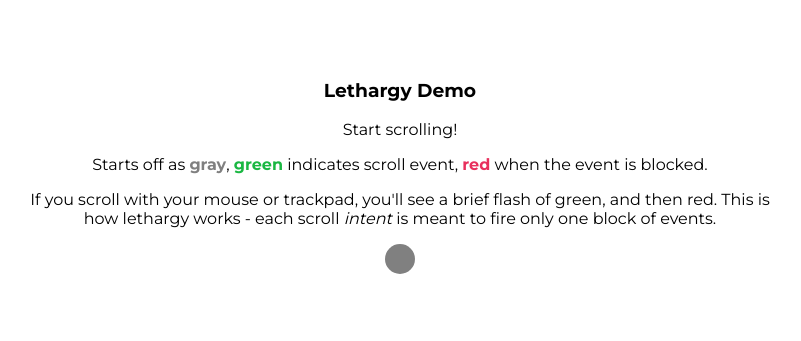
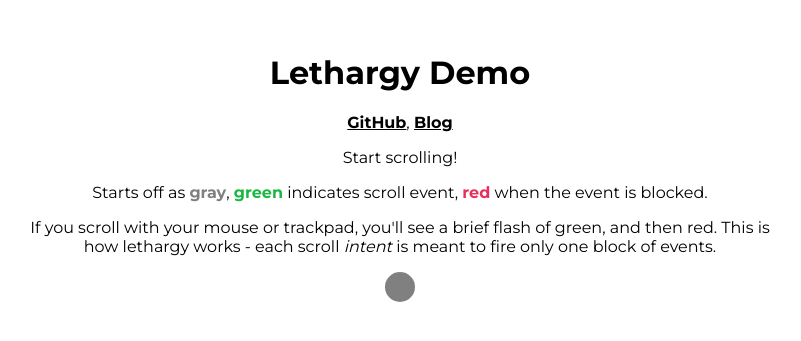
Before and after one commit to d4nyll/lethargy, a plain HTML site: page index.html in a window 1280 px wide. Shown: the part 231-572 px from the top of the page, without its empty margins (240-1041 px from the left). Drawn offline with nearby package versions, Linux system fonts and the light colour scheme.

Commit message:
Added links to GitHub and blog post

```diff
--- a/global.css
+++ b/global.css
@@ -8,6 +8,11 @@ html, body {
 
 body {
 	display: table;
+}
+
+a {
+	font-weight: 700;
+	color: inherit;
 }
 
 .active
--- a/index.html
+++ b/index.html
@@ -11,7 +11,8 @@
 </head>
 <body>
 	<div class="content">
-		<h3>Lethargy Demo</h3>
+		<h1>Lethargy Demo</h1>
+		<a href="https://github.com/d4nyll/lethargy" target="_blank">GitHub</a>, <a href="http://blog.danyll.com/lethargy-tackling-inertial-scroll/" target="_blank">Blog</a>
 		<p>Start scrolling!</p>
 		<p>Starts off as <span class="inactive">gray</span>, <span class="active">green</span> indicates scroll event, <span class="inertial">red</span> when the event is blocked.</p>
 		<p>If you scroll with your mouse or trackpad, you'll see a brief flash of green, and then red. This is how lethargy works - each scroll <em>intent</em> is meant to fire only one block of events.</p>
```
